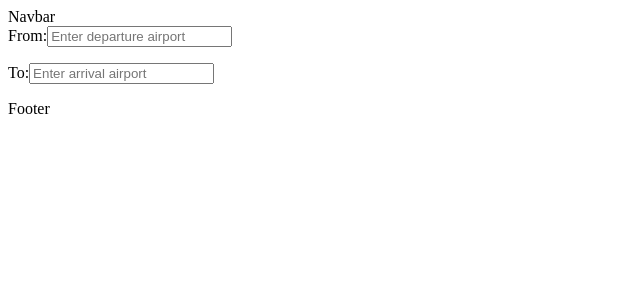
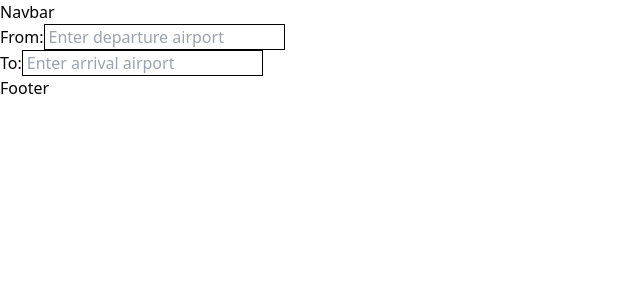
Before and after one commit to Matteonegridev/GreenPrints, a React (Vite) app: page / in a window 1280 px wide. Shown: the top 300 px of the page, without its empty margins (0-640 px from the left). Built offline with nearby package versions, Linux system fonts and the light colour scheme; no server answers.

Commit message:
made conditional rendering on style work

```diff
--- a/css/output.css
+++ b/css/output.css
@@ -554,15 +554,58 @@ video {
   display: none;
 }
 
-.text-3xl {
-  font-size: 1.875rem;
-  line-height: 2.25rem;
+.cursor-pointer {
+  cursor: pointer;
 }
 
-.font-bold {
-  font-weight: 700;
+.border {
+  border-width: 1px;
 }
 
-.underline {
-  text-decoration-line: underline;
+.border-black {
+  --tw-border-opacity: 1;
+  border-color: rgb(0 0 0 / var(--tw-border-opacity));
 }
+
+.bg-green-600 {
+  --tw-bg-opacity: 1;
+  background-color: rgb(22 163 74 / var(--tw-bg-opacity));
+}
+
+.p-2 {
+  padding: 0.5rem;
+}
+
+.px-10 {
+  padding-left: 2.5rem;
+  padding-right: 2.5rem;
+}
+
+.px-2 {
+  padding-left: 0.5rem;
+  padding-right: 0.5rem;
+}
+
+.py-2 {
+  padding-top: 0.5rem;
+  padding-bottom: 0.5rem;
+}
+
+.px-1 {
+  padding-left: 0.25rem;
+  padding-right: 0.25rem;
+}
+
+.text-sm {
+  font-size: 0.875rem;
+  line-height: 1.25rem;
+}
+
+.text-white {
+  --tw-text-opacity: 1;
+  color: rgb(255 255 255 / var(--tw-text-opacity));
+}
+
+.filter {
+  filter: var(--tw-blur) var(--tw-brightness) var(--tw-contrast) var(--tw-grayscale) var(--tw-hue-rotate) var(--tw-invert) var(--tw-saturate) var(--tw-sepia) var(--tw-drop-shadow);
+}
--- a/index.html
+++ b/index.html
@@ -4,6 +4,7 @@
     <meta charset="UTF-8" />
     <link rel="icon" type="image/svg+xml" href="" />
     <meta name="viewport" content="width=device-width, initial-scale=1.0" />
+    <link rel="stylesheet" href="css/output.css" />
     <title>GreenPrints</title>
   </head>
   <body>
--- a/src/Components/AirportInput.tsx
+++ b/src/Components/AirportInput.tsx
@@ -47,7 +47,7 @@ function AirportInput({
         value={value}
         onChange={onChange}
         onKeyDown={handleKeyEvent}
-        className="px-1 outline-none border border-black"
+        className="px-1 border-black border "
       />
       <ul onClick={onClick}>
         <ElementLists
--- a/src/Components/ElementLists.tsx
+++ b/src/Components/ElementLists.tsx
@@ -12,12 +12,11 @@ function ElementLists({ filteredElements, selectedItem }: ListProps) {
       {filteredElements.length > 0 &&
         filteredElements.map((item, i) => (
           <li
-            className="p-2 cursor-pointer text-sm"
-            style={{
-              backgroundColor:
-                selectedItem === i || hoveredItem === i ? "green" : "",
-              color: selectedItem === i || hoveredItem === i ? "white" : "",
-            }}
+            className={`py-2 cursor-pointer ${
+              selectedItem === i || hoveredItem === i
+                ? "bg-green-600 text-white"
+                : ""
+            }`}
             key={i}
             onMouseEnter={() => setHoveredItem(i)}
             onMouseLeave={() => setHoveredItem(-1)}
```
